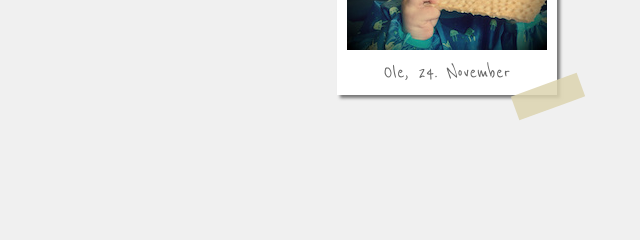
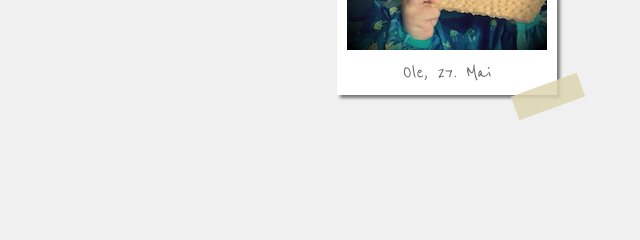
Before and after one commit to ChriFo/chrifo.github.io, a plain HTML site: page ole.html in a window 1280 px wide. Shown: the part 360-600 px from the top of the page, 193-833 px from the left. Drawn offline with Linux system fonts and the light colour scheme.

Commit message:
adjust image dates

```diff
--- a/ole.html
+++ b/ole.html
@@ -20,7 +20,7 @@
 <body>
 	<div id="center">
 		<div id="polaroid">
-			<p>Ole, 24. November</p>
+			<p>Ole, 27. Mai</p>
 			<img alt="Ole" src="images/ole.jpg" />
 		</div>
 	</div>
```
Also changed, not shown: oona.html (+1 -1 lines).
